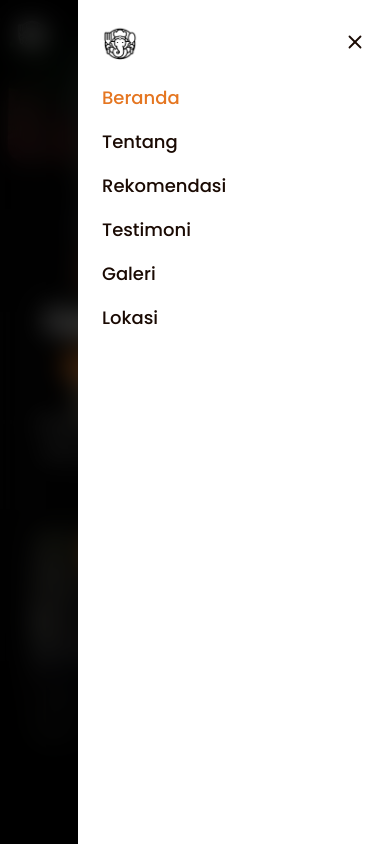
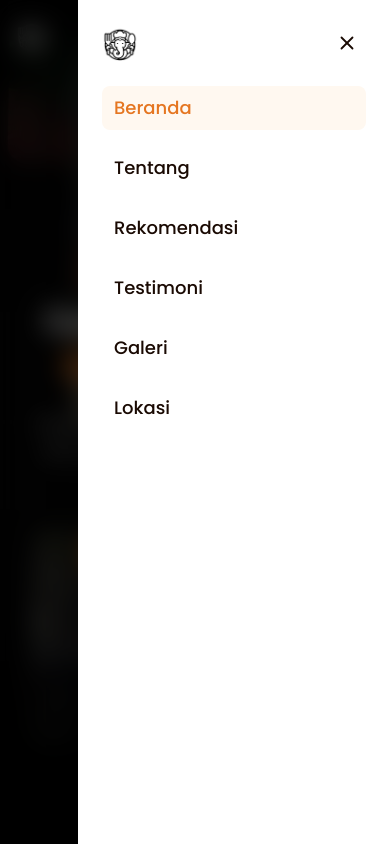
Before and after one commit to veinsan/mia-2025, a Next.js app: page / in a window 390 px wide. Both pictures are taken after a click on the button 355 px from the left and 33 px from the top of the page. Shown: the top 844 px of the page. Built offline with nearby package versions, Linux system fonts and the light colour scheme; a web font is replaced by a local one.

Commit message:
refactor: optimize nav.jsx buat mobile

```diff
--- a/src/components/nav.jsx
+++ b/src/components/nav.jsx
@@ -1,10 +1,175 @@
 "use client";
+
 import { useState, useEffect, useRef } from "react";
 import { Sun, Moon, Menu, X } from "lucide-react";
 import { motion, AnimatePresence } from "framer-motion";
 
+/* MOTION & ANIMATION CONFIGURATIONS */
+
+const MOTION_CONFIG = {
+  navContainer: {
+    duration: 0.4,
+    ease: "easeInOut",
+  },
+  iconToggle: {
+    duration: 0.6,
+    ease: "easeInOut",
+  },
+  drawer: {
+    type: "spring",
+    stiffness: 260,
+    damping: 25,
+  },
+  fadeIcon: {
+    duration: 0.3,
+  },
+};
+
+/* STYLE HELPER FUNCTIONS */
+
+const getNavTextColor = (inHero, darkMode) => {
+  if (inHero) return "text-white";
+  return darkMode ? "text-white" : "text-text-primary";
+};
+
+const getNavButtonStyles = (inHero, darkMode) => {
+  const baseClasses = "rounded-full w-[48px] h-[48px] transition-all duration-300 flex items-center justify-center";
+
+  if (inHero) return `${baseClasses} bg-white/20 text-white`;
+  if (darkMode) return `${baseClasses} bg-bg-soft text-white`;
+  return `${baseClasses} bg-bg-base text-text-primary`;
+};
+
+const getMenuIconColor = (inHero, darkMode) => {
+  if (inHero) return "text-white";
+  return darkMode ? "text-white" : "text-text-primary";
+};
+
+const getBlurFilterStyle = (blurLevel) => ({
+  backdropFilter: `blur(${blurLevel}px)`,
+  WebkitBackdropFilter: `blur(${blurLevel}px)`,
+});
+
+/* SUB-COMPONENTS */
+
+const IconToggle = ({ darkMode, rotation, onToggle, inHero }) => (
+  <motion.button
+    onClick={onToggle}
+    className={getNavButtonStyles(inHero, darkMode)}
+    animate={{ rotate: rotation }}
+    transition={MOTION_CONFIG.iconToggle}
+    aria-label={darkMode ? "Switch to light mode" : "Switch to dark mode"}
+    type="button"
+  >
+    <AnimatePresence mode="wait">
+      <motion.div
+        key={darkMode ? "sun" : "moon"}
+        initial={{ opacity: 0, rotate: 90 }}
+        animate={{ opacity: 1, rotate: 0 }}
+        exit={{ opacity: 0, rotate: -90 }}
+        transition={MOTION_CONFIG.fadeIcon}
+      >
+        {darkMode ? <Sun size={20} /> : <Moon size={20} />}
+      </motion.div>
+    </AnimatePresence>
+  </motion.button>
+);
+
+const NavLink = ({ link, active, inHero, darkMode, onClick }) => (
+  <motion.a
+    href={link.href}
+    onClick={onClick}
+    className={`relative group transition-colors duration-300 ${getNavTextColor(
+      inHero,
+      darkMode
+    )} ${active === link.id ? "text-primary" : ""}`}
+  >
+    {link.label}
+    <motion.span
+      layoutId={active === link.id ? "underline" : undefined}
+      className={`absolute left-0 right-0 bottom-[-4px] h-[2px] rounded-full ${
+        active === link.id
+          ? "bg-primary"
+          : "bg-primary/0 group-hover:bg-primary/80 transition-all duration-300"
+      }`}
+    />
+  </motion.a>
+);
+
+const MobileDrawer = ({
+  isOpen,
+  onClose,
+  navLinks,
+  active,
+  darkMode,
+  onLinkClick,
+}) => (
+  <AnimatePresence>
+    {isOpen && (
+      <motion.div
+        initial={{ opacity: 0 }}
+        animate={{ opacity: 1 }}
+        exit={{ opacity: 0 }}
+        transition={{ duration: 0.2 }}
+        className="fixed inset-0 z-50 bg-black/60 backdrop-blur-md flex justify-end"
+        onClick={onClose}
+        role="presentation"
+      >
+        <motion.aside
+          initial={{ x: "100%" }}
+          animate={{ x: 0 }}
+          exit={{ x: "100%" }}
+          transition={MOTION_CONFIG.drawer}
+          className="w-[80%] sm:w-[400px] bg-bg-base text-text-primary h-full shadow-2xl p-6"
+          onClick={(e) => e.stopPropagation()}
+        >
+          {/* Drawer Header */}
+          <div className="flex items-center justify-between mb-6">
+            <a href="#hero" onClick={onClose} aria-label="Go to home">
+              <motion.img
+                src={darkMode ? "/assets/logo.png" : "/assets/black.png"}
+                alt="Gelap Nyawang Logo"
+                className="h-9 transition-opacity duration-300"
+                draggable="false"
+              />
+            </a>
+            <button
+              onClick={onClose}
+              aria-label="Close navigation menu"
+              type="button"
+              className="p-2 rounded-lg hover:bg-bg-soft transition-colors"
+            >
+              <X size={22} />
+            </button>
+          </div>
+
+          {/* Drawer Navigation */}
+          <nav className="flex flex-col gap-4 mt-6">
+            {navLinks.map((link) => (
+              <a
+                key={link.id}
+                href={link.href}
+                onClick={() => onLinkClick(link.id)}
+                className={`text-lg font-medium transition-colors py-2 px-3 rounded-lg ${
+                  active === link.id
+                    ? "text-primary bg-bg-soft"
+                    : "hover:text-primary hover:bg-bg-soft"
+                }`}
+              >
+                {link.label}
+              </a>
+            ))}
+          </nav>
+        </motion.aside>
+      </motion.div>
+    )}
+  </AnimatePresence>
+);
+
+/* MAIN NAVIGATION COMPONENT */
+
 export default function Nav() {
-    const [active, setActive] = useState("home");
+  const [active, setActive] = useState("hero");
   const [darkMode, setDarkMode] = useState(false);
   const [overlayOpen, setOverlayOpen] = useState(false);
   const [rotation, setRotation] = useState(0);
@@ -15,17 +180,23 @@
 
   const sections = useRef([]);
 
+  /* Initialize sections references */
   useEffect(() => {
-      sections.current = [
+    const sectionIds = [
       "hero",
       "tentang",
       "topResto",
       "testimoni",
       "galeri",
       "lokasi",
-      ].map((id) => document.getElementById(id));
+    ];
+
+    sections.current = sectionIds
+      .map((id) => document.getElementById(id))
+      .filter((el) => el !== null);
   }, []);
 
+  /* Handle scroll detection */
   useEffect(() => {
     const handleScroll = () => {
       const y = window.scrollY;
@@ -35,33 +206,59 @@
       setInHero(y < heroHeight);
       setBgVisible(y > heroHeight * 0.6);
 
-        let current = "home";
+      let current = "hero";
       sections.current.forEach((sec) => {
-          if (sec && y >= sec.offsetTop - 150) current = sec.id;
+        if (sec && y >= sec.offsetTop - 150) {
+          current = sec.id;
+        }
       });
       setActive(current);
     };
-      window.addEventListener("scroll", handleScroll);
+
+    window.addEventListener("scroll", handleScroll, { passive: true });
     return () => window.removeEventListener("scroll", handleScroll);
   }, []);
 
+  /* Handle dark mode class toggle */
   useEffect(() => {
-      if (darkMode) document.documentElement.classList.add("dark");
-      else document.documentElement.classList.remove("dark");
+    if (darkMode) {
+      document.documentElement.classList.add("dark");
+    } else {
+      document.documentElement.classList.remove("dark");
+    }
   }, [darkMode]);
 
+  /* Handle body overflow for mobile drawer */
   useEffect(() => {
     document.body.style.overflow = overlayOpen ? "hidden" : "";
+    return () => {
+      document.body.style.overflow = "";
+    };
   }, [overlayOpen]);
 
+  /* Handle dark mode toggle */
   const handleToggleMode = () => {
     if (iconChanging) return;
     setIconChanging(true);
     setRotation((r) => r + 360);
-      setTimeout(() => {
+
+    const timer = setTimeout(() => {
       setDarkMode((prev) => !prev);
       setIconChanging(false);
     }, 500);
+
+    return () => clearTimeout(timer);
+  };
+
+  /* Handle mobile menu close */
+  const handleDrawerClose = () => {
+    setOverlayOpen(false);
+  };
+
+  /* Handle mobile nav link click */
+  const handleMobileLinkClick = (linkId) => {
+    setActive(linkId);
+    setOverlayOpen(false);
   };
 
   const navLinks = [
@@ -73,6 +270,7 @@
     { id: "lokasi", label: "Lokasi", href: "#lokasi" },
   ];
 
+  /* Compute dynamic background */
   const backgroundColor = inHero
     ? "rgba(0,0,0,0)"
     : bgVisible
@@ -84,24 +282,25 @@
   const blurLevel = inHero ? 0 : bgVisible ? 14 : 8;
 
   return (
-      <header className="fixed top-0 left-0 w-full z-50 transition-all duration-300">
+    <header
+      className="fixed top-0 left-0 w-full z-50 transition-all duration-300"
+      role="banner"
+    >
       <motion.div
         animate={{
           backgroundColor,
-            backdropFilter: `blur(${blurLevel}px)`,
-            WebkitBackdropFilter: `blur(${blurLevel}px)`,
+          ...getBlurFilterStyle(blurLevel),
           boxShadow:
             bgVisible && !inHero ? "0 4px 20px rgba(0,0,0,0.08)" : "none",
         }}
-          transition={{ duration: 0.4, ease: "easeInOut" }}
+        transition={MOTION_CONFIG.navContainer}
         className="flex items-center justify-between px-4 sm:px-6 md:px-10 py-3 md:py-4 w-full"
       >
         {/* LOGO */}
-          <a href="#hero" className="flex items-center select-none">
+        <a href="#hero" className="flex items-center select-none" aria-label="Go to home">
           <motion.img
-              key={darkMode ? "logo-dark" : "logo-light"}
             src={darkMode ? "/assets/logo.png" : "/assets/black.png"}
-              alt="Logo Gelap Nyawang"
+            alt="Gelap Nyawang Culinary Logo"
             className={`h-8 md:h-10 transition-opacity duration-500 ${
               inHero ? "brightness-0 invert" : ""
             }`}
@@ -113,126 +312,54 @@
         </a>
 
         {/* DESKTOP NAV */}
-          <nav className="hidden md:flex items-center gap-8 font-medium relative">
+        <nav
+          className="hidden md:flex items-center gap-8 font-medium relative"
+          role="navigation"
+          aria-label="Main navigation"
+        >
           {navLinks.map((link) => (
-              <motion.a
+            <NavLink
               key={link.id}
-                href={link.href}
+              link={link}
+              active={active}
+              inHero={inHero}
+              darkMode={darkMode}
               onClick={() => setActive(link.id)}
-                className={`relative group transition-colors duration-300 ${
-                  inHero
-                    ? "text-white"
-                    : darkMode
-                    ? "text-white"
-                    : "text-text-primary"
-                } ${active === link.id ? "text-primary" : ""}`}
-              >
-                {link.label}
-                <motion.span
-                  layoutId={active === link.id ? "underline" : undefined}
-                  className={`absolute left-0 right-0 bottom-[-4px] h-[2px] rounded-full ${
-                    active === link.id
-                      ? "bg-primary"
-                      : "bg-primary/0 group-hover:bg-primary/80 transition-all duration-300"
-                  }`}
             />
-              </motion.a>
           ))}
         </nav>
 
-          {/* TOGGLE & MENU */}
+        {/* CONTROLS: TOGGLE & MOBILE MENU */}
         <div className="flex items-center gap-3 md:gap-5">
-            <motion.button
-              onClick={handleToggleMode}
-              className={`flex items-center justify-center rounded-full w-[42px] h-[42px] transition-all duration-300 ${
-                inHero
-                  ? "bg-white/20 text-white"
-                  : darkMode
-                  ? "bg-bg-soft text-white"
-                  : "bg-bg-base text-text-primary"
-              }`}
-              animate={{ rotate: rotation }}
-              transition={{ duration: 0.6, ease: "easeInOut" }}
+          <IconToggle
+            darkMode={darkMode}
+            rotation={rotation}
+            onToggle={handleToggleMode}
+            inHero={inHero}
+          />
+
+          {/* MOBILE MENU BUTTON */}
+          <button
+            className="md:hidden p-2 rounded-full ml-1 hover:bg-white/10 transition-colors"
+            onClick={() => setOverlayOpen(true)}
+            aria-label="Open navigation menu"
+            aria-expanded={overlayOpen}
+            type="button"
           >
-              <AnimatePresence mode="wait">
-                <motion.div
-                  key={darkMode ? "sun" : "moon"}
-                  initial={{ opacity: 0, rotate: 90 }}
-                  animate={{ opacity: 1, rotate: 0 }}
-                  exit={{ opacity: 0, rotate: -90 }}
-                  transition={{ duration: 0.3 }}
-                >
-                  {darkMode ? <Sun size={20} /> : <Moon size={20} />}
-                </motion.div>
-              </AnimatePresence>
-            </motion.button>
-
-            {/* MOBILE MENU */}
-            <button
-              className="md:hidden p-2 rounded-full ml-1"
-              onClick={() => setOverlayOpen(true)}
-            >
-              <Menu
-                size={22}
-                className={
-                  inHero
-                    ? "text-white"
-                    : darkMode
-                    ? "text-white"
-                    : "text-text-primary"
-                }
-              />
+            <Menu size={22} className={getMenuIconColor(inHero, darkMode)} />
           </button>
         </div>
       </motion.div>
 
       {/* MOBILE DRAWER */}
-        <AnimatePresence>
-          {overlayOpen && (
-            <motion.div
-              initial={{ opacity: 0 }}
-              animate={{ opacity: 1 }}
-              exit={{ opacity: 0 }}
-              className="fixed inset-0 z-50 bg-black/60 backdrop-blur-md flex justify-end"
-            >
-              <motion.aside
-                initial={{ x: "100%" }}
-                animate={{ x: 0 }}
-                exit={{ x: "100%" }}
-                transition={{ type: "spring", stiffness: 260, damping: 25 }}
-                className="w-[80%] sm:w-[400px] bg-bg-base text-text-primary h-full shadow-2xl p-6"
-              >
-                <div className="flex items-center justify-between mb-6">
-                  <a href="#hero" onClick={() => setOverlayOpen(false)}>
-                    <img
-                      src={darkMode ? "/assets/logo.png" : "/assets/black.png"}
-                      alt="Logo"
-                      className="h-9"
+      <MobileDrawer
+        isOpen={overlayOpen}
+        onClose={handleDrawerClose}
+        navLinks={navLinks}
+        active={active}
+        darkMode={darkMode}
+        onLinkClick={handleMobileLinkClick}
       />
-                  </a>
-                  <button onClick={() => setOverlayOpen(false)}>
-                    <X size={22} />
-                  </button>
-                </div>
-
-                <nav className="flex flex-col gap-4 mt-6">
-                  {navLinks.map((link) => (
-                    <a
-                      key={link.id}
-                      href={link.href}
-                      onClick={() => setOverlayOpen(false)}
-                      className={`text-lg font-medium transition-colors ${
-                        active === link.id ? "text-primary" : "hover:text-primary"
-                      }`}
-                    >
-                      {link.label}
-                    </a>
-                  ))}
-                </nav>
-              </motion.aside>
-            </motion.div>
-          )}
-        </AnimatePresence>
     </header>
   );
 }
```
Lines whose indentation alone changed are shown as unchanged.
